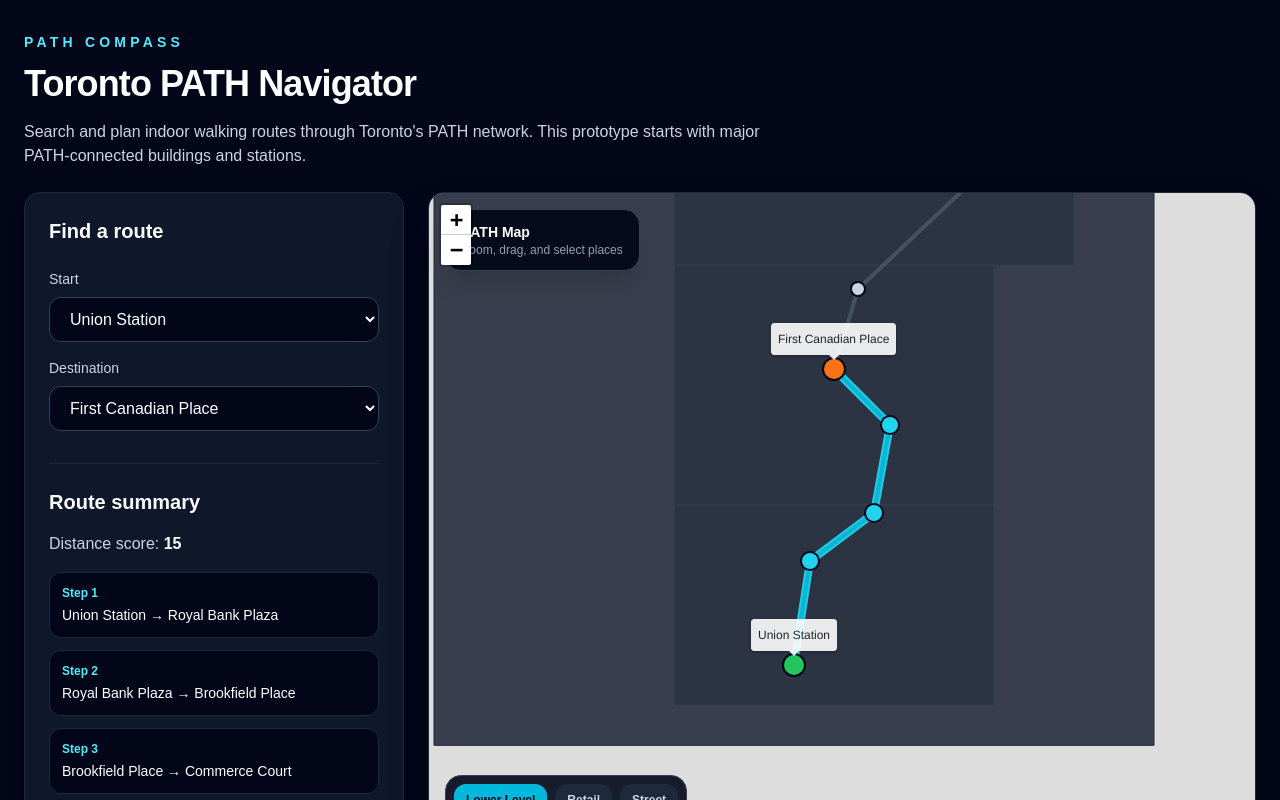
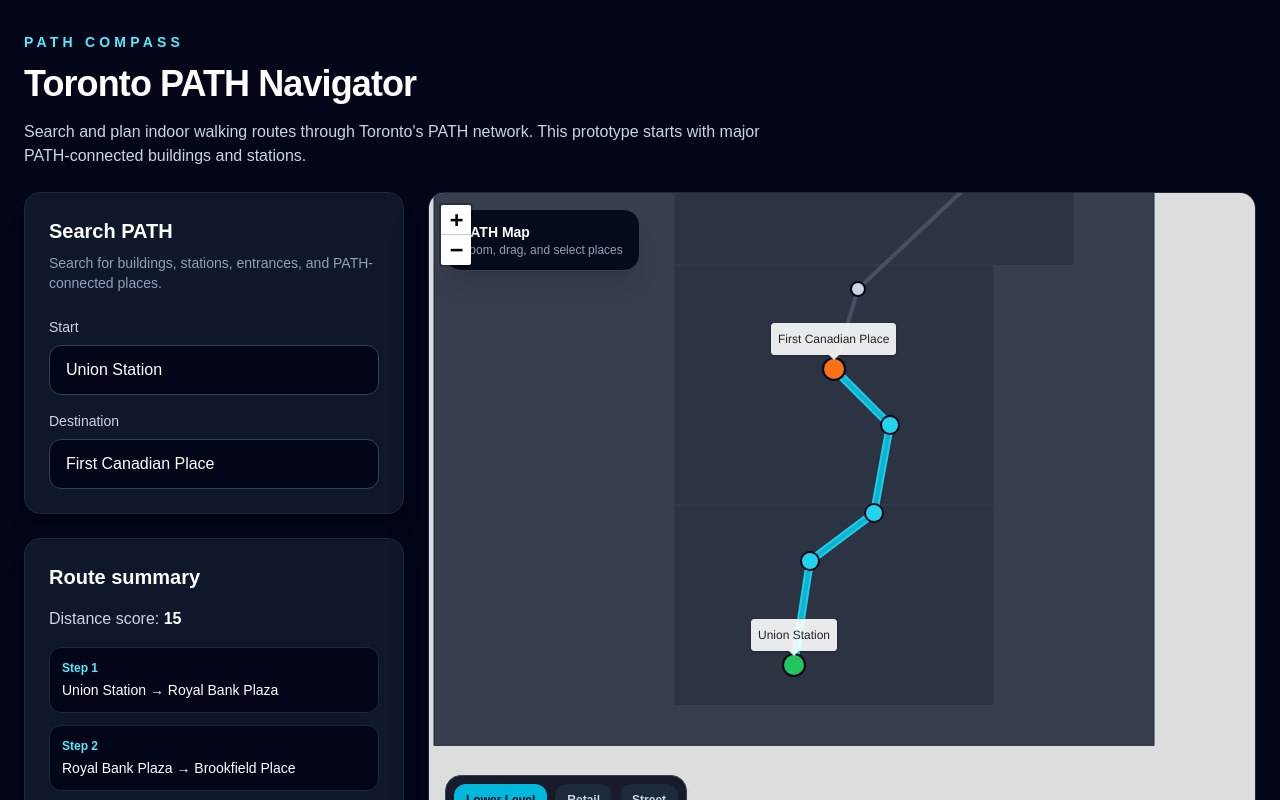
Before and after one commit to rcordi/path-compass, a Next.js app: page / in a window 1280 px wide. Shown: the top 800 px of the page. Built offline with nearby package versions, Linux system fonts and the light colour scheme.

Commit message:
Replace route dropdowns with search panel

```diff
--- a/src/app/page.tsx
+++ b/src/app/page.tsx
@@ -5,6 +5,7 @@
 import { nodes } from "@/data/nodes";
 import { edges } from "@/data/edges";
 import { findRoute } from "@/lib/routeFinder";
+import { SearchPanel } from "@/components/SearchPanel";
 
 const PathMap = dynamic(
   () => import("@/components/PathMap").then((mod) => mod.PathMap),
@@ -42,42 +43,16 @@
         </div>
 
         <div className="grid gap-6 lg:grid-cols-[380px_1fr]">
-          <aside className="rounded-2xl border border-slate-800 bg-slate-900 p-6 shadow-xl">
-            <h2 className="text-xl font-semibold">Find a route</h2>
+          <aside className="space-y-6">
+            <SearchPanel
+                nodes={nodes}
+                startId={startId}
+                endId={endId}
+                onStartChange={setStartId}
+                onEndChange={setEndId}
+              />
 
-            <div className="mt-6 grid gap-4">
-              <label className="flex flex-col gap-2">
-                <span className="text-sm text-slate-300">Start</span>
-                <select
-                  value={startId}
-                  onChange={(event) => setStartId(event.target.value)}
-                  className="rounded-xl border border-slate-700 bg-slate-950 px-4 py-3 text-white"
-                >
-                  {nodes.map((node) => (
-                    <option key={node.id} value={node.id}>
-                      {node.name}
-                    </option>
-                  ))}
-                </select>
-              </label>
-
-              <label className="flex flex-col gap-2">
-                <span className="text-sm text-slate-300">Destination</span>
-                <select
-                  value={endId}
-                  onChange={(event) => setEndId(event.target.value)}
-                  className="rounded-xl border border-slate-700 bg-slate-950 px-4 py-3 text-white"
-                >
-                  {nodes.map((node) => (
-                    <option key={node.id} value={node.id}>
-                      {node.name}
-                    </option>
-                  ))}
-                </select>
-              </label>
-            </div>
-
-            <div className="mt-8 border-t border-slate-800 pt-6">
+            <div className="rounded-2xl border border-slate-800 bg-slate-900 p-6 shadow-xl">
               <h2 className="text-xl font-semibold">Route summary</h2>
 
               {!route ? (
--- a/src/components/SearchPanel.tsx
+++ b/src/components/SearchPanel.tsx
@@ -0,0 +1,137 @@
+"use client";
+
+import { useMemo, useState } from "react";
+import type { PathNode } from "@/types/path";
+
+type SearchPanelProps = {
+  nodes: PathNode[];
+  startId: string;
+  endId: string;
+  onStartChange: (nodeId: string) => void;
+  onEndChange: (nodeId: string) => void;
+};
+
+type SearchBoxProps = {
+  label: string;
+  placeholder: string;
+  nodes: PathNode[];
+  selectedId: string;
+  onSelect: (nodeId: string) => void;
+};
+
+function SearchBox({
+  label,
+  placeholder,
+  nodes,
+  selectedId,
+  onSelect,
+}: SearchBoxProps) {
+  const selectedNode = nodes.find((node) => node.id === selectedId);
+  const [query, setQuery] = useState(selectedNode?.name ?? "");
+  const [isOpen, setIsOpen] = useState(false);
+
+  const results = useMemo(() => {
+    const searchText = query.trim().toLowerCase();
+
+    if (!searchText) {
+      return nodes.slice(0, 6);
+    }
+
+    return nodes
+      .filter((node) => {
+        const searchableText = [
+          node.name,
+          node.type,
+          node.levels.join(" "),
+          node.description ?? "",
+        ]
+          .join(" ")
+          .toLowerCase();
+
+        return searchableText.includes(searchText);
+      })
+      .slice(0, 6);
+  }, [nodes, query]);
+
+  return (
+    <div className="relative">
+      <label className="flex flex-col gap-2">
+        <span className="text-sm font-medium text-slate-300">{label}</span>
+
+        <input
+          value={query}
+          onChange={(event) => {
+            setQuery(event.target.value);
+            setIsOpen(true);
+          }}
+          onFocus={() => setIsOpen(true)}
+          placeholder={placeholder}
+          className="rounded-xl border border-slate-700 bg-slate-950 px-4 py-3 text-white outline-none transition focus:border-cyan-400"
+        />
+      </label>
+
+      {isOpen && (
+        <div className="absolute z-[1200] mt-2 max-h-72 w-full overflow-auto rounded-xl border border-slate-700 bg-slate-950 shadow-2xl">
+          {results.length === 0 ? (
+            <p className="px-4 py-3 text-sm text-slate-400">
+              No matching PATH locations yet.
+            </p>
+          ) : (
+            results.map((node) => (
+              <button
+                key={node.id}
+                type="button"
+                onClick={() => {
+                  onSelect(node.id);
+                  setQuery(node.name);
+                  setIsOpen(false);
+                }}
+                className="block w-full border-b border-slate-800 px-4 py-3 text-left last:border-b-0 hover:bg-slate-900"
+              >
+                <p className="font-medium text-white">{node.name}</p>
+                <p className="mt-1 text-xs capitalize text-slate-400">
+                  {node.type.replaceAll("_", " ")} · {node.levels.join(", ")}
+                </p>
+              </button>
+            ))
+          )}
+        </div>
+      )}
+    </div>
+  );
+}
+
+export function SearchPanel({
+  nodes,
+  startId,
+  endId,
+  onStartChange,
+  onEndChange,
+}: SearchPanelProps) {
+  return (
+    <div className="rounded-2xl border border-slate-800 bg-slate-900 p-6 shadow-xl">
+      <h2 className="text-xl font-semibold">Search PATH</h2>
+      <p className="mt-2 text-sm text-slate-400">
+        Search for buildings, stations, entrances, and PATH-connected places.
+      </p>
+
+      <div className="mt-6 grid gap-4">
+        <SearchBox
+          label="Start"
+          placeholder="Search starting point..."
+          nodes={nodes}
+          selectedId={startId}
+          onSelect={onStartChange}
+        />
+
+        <SearchBox
+          label="Destination"
+          placeholder="Search destination..."
+          nodes={nodes}
+          selectedId={endId}
+          onSelect={onEndChange}
+        />
+      </div>
+    </div>
+  );
+}
```
